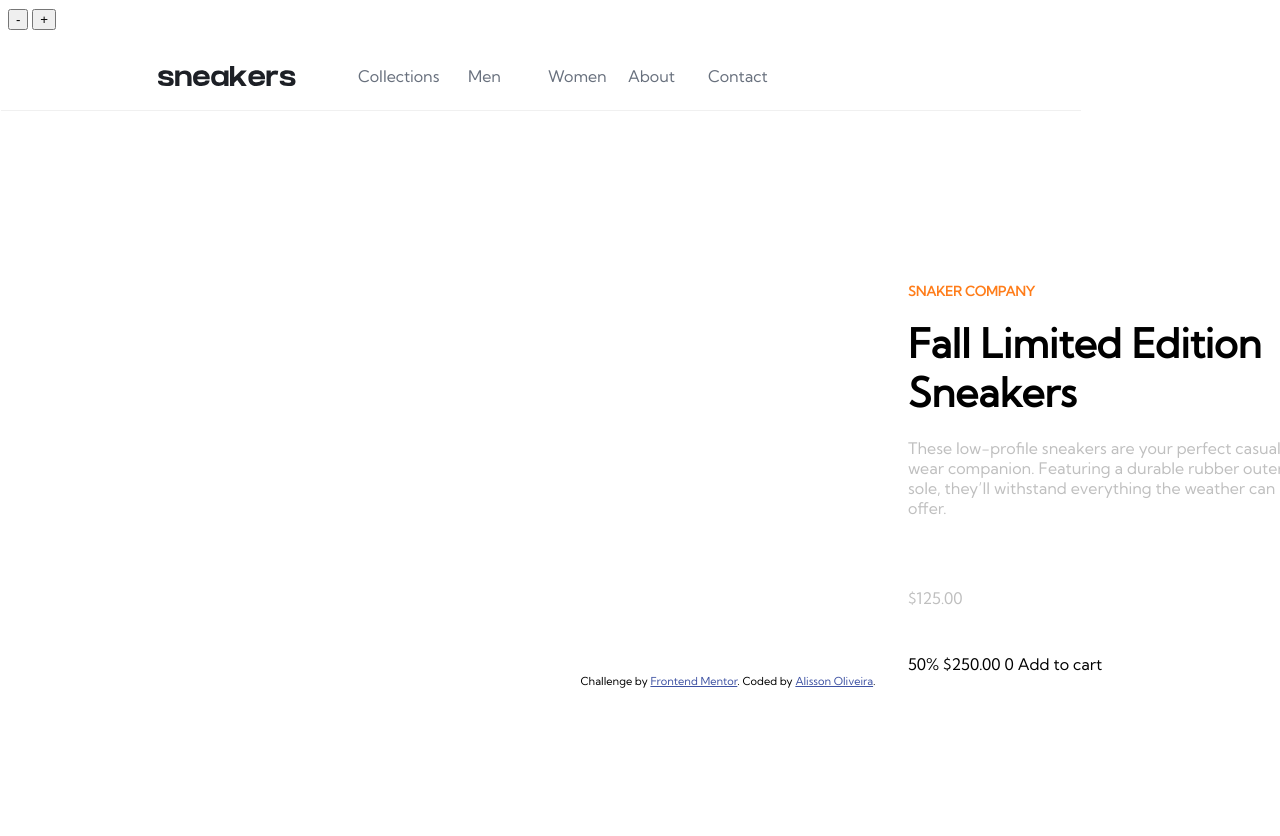
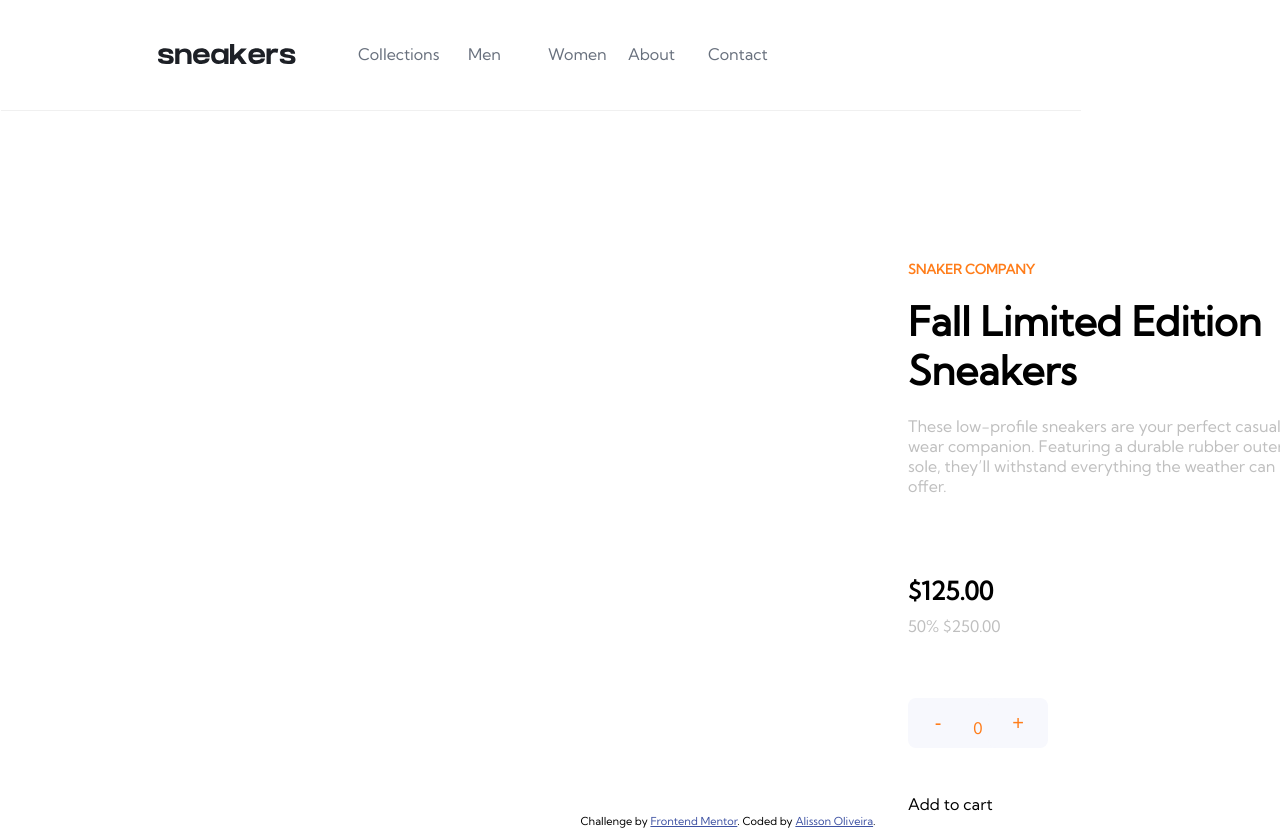
Before and after one commit to aalicav/ecommerce-product-page-main, a plain HTML site: page index.html in a window 1280 px wide. Shown: the top 836 px of the page. Before the commit the page ends 800 px from the top, so only its background shows below. Drawn offline with Linux system fonts and the light colour scheme.

Commit message:
Preço e quantidade de produtos corrigidos.

```diff
--- a/index.html
+++ b/index.html
@@ -12,8 +12,6 @@
   <!-- Feel free to remove these styles or customise in your own stylesheet 👍 -->
 </head>
 <body>
-  <button id="menos" type="button">-</button>
-  <button id="mais"type="button">+</button>
 <div id="menu-separador">
 <div id="menu">
   <object data="/images/logo.svg" type="image/svg+xml">
@@ -39,10 +37,15 @@
   durable rubber outer sole, they’ll withstand everything the weather can offer.
 </p>
   <p id="preço">$125.00</p>
+  <p>
   50%
   $250.00
-
-  0
+  </p>
+<div id="qtde_produtos">
+  <button id="menos" type="button" class="botão arredondar">-</button>
+  <p id="quantidade" class="botão"><br>0</p>
+  <button id="mais"type="button" class="botão arredondar">+</button>
+</div>
   Add to cart
   </div>
   <div class="attribution">
--- a/script.js
+++ b/script.js
@@ -6,13 +6,14 @@ function calculaPreço(){
 
     function soma(){
         quantidade++
-        document.getElementById("preço").textContent = quantidade*valorInicial
-
+        document.getElementById("preço").textContent = `$${quantidade*valorInicial}`
+        document.getElementById("quantidade").textContent = quantidade
     }
     function subtração(){
-        if(quantidade>0){
+        if(quantidade>1){
         quantidade--
-        document.getElementById("preço").textContent = quantidade*valorInicial
+        document.getElementById("preço").textContent = `$${quantidade*valorInicial}`
+        document.getElementById("quantidade").textContent = quantidade
         }
     }
 
@@ -21,6 +22,4 @@ function calculaPreço(){
 
 
 }
-
-
 calculaPreço()
--- a/style.css
+++ b/style.css
@@ -51,8 +51,35 @@ h1{
     position: relative;
     padding-top: 170px;
     display: grid;
-    grid-template-rows: 1px 100px 120px;
+    grid-template-rows: 1px 100px 120px 20px;
     row-gap: 30px;
     width: 400px;
     left: 900px;
 }
+#qtde_produtos{
+    display: grid;
+    grid-template-columns: 10px 10px 10px;
+    gap: 30px;
+    align-items: center;
+}
+.botão{
+    width: 60px;
+    height: 50px;
+    text-align:center;
+    background-color: hsl(223, 64%, 98%);
+    border-color: transparent;
+    color: hsl(26, 100%, 55%);
+    font-size: 20px;
+}
+.arredondar{
+    border-radius: 8px;
+}
+#quantidade{
+    font-size: medium;
+    text-align: center;
+}
+#preço{
+    font-weight: 900;
+    color: black;
+    font-size: 25px;
+}
```
